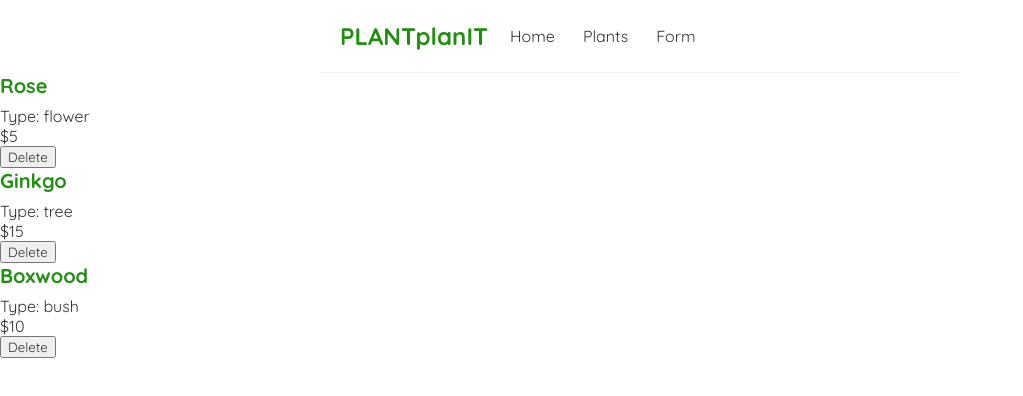
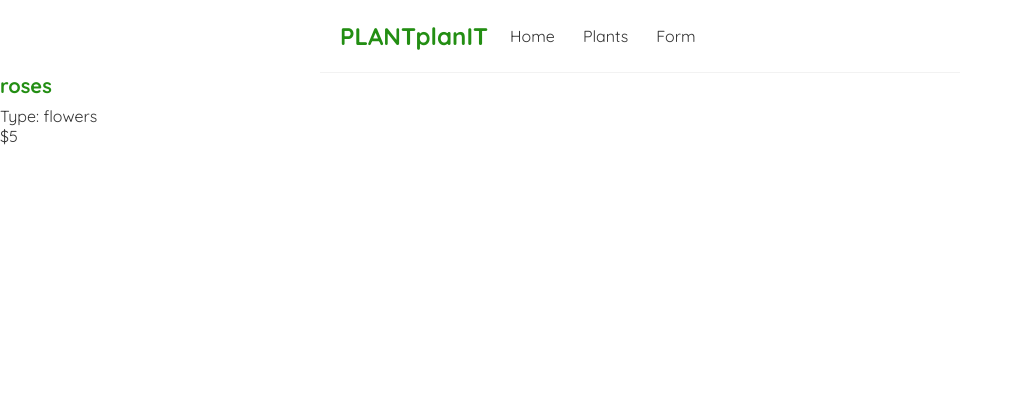
Before and after one commit to StephenthatsPH/phase-2-react-project, a React (Create React App) app: page /plants in a window 1280 px wide. Shown: the top 396 px of the page, without its empty margins (0-1023 px from the left). Built offline with nearby package versions, Linux system fonts and the light colour scheme; data requests are answered from the project's data file.

Commit message:
Changed from State to API fetch

```diff
--- a/public/index.html
+++ b/public/index.html
@@ -2,7 +2,7 @@
 <html lang="en">
   <head>
     <meta charset="utf-8" />
-    <link rel="icon" href="%PUBLIC_URL%/favicon.ico" />
+    <!-- <link rel="icon" href="%PUBLIC_URL%/favicon.ico" /> -->
     <meta name="viewport" content="width=device-width, initial-scale=1" />
     <meta name="theme-color" content="#000000" />
     <meta
@@ -24,7 +24,7 @@
       work correctly both with client-side routing and a non-root public URL.
       Learn how to configure a non-root public URL by running `npm run build`.
     -->
-    <title>PLANTplanIT</title>
+    <title>PlanIT PlantIT</title>
   </head>
   <body>
     <noscript>You need to enable JavaScript to run this app.</noscript>
--- a/src/components/Plants.jsx
+++ b/src/components/Plants.jsx
@@ -1,23 +1,37 @@
-import { useState } from 'react';
+import { useState, useEffect } from 'react';
 import PlantsCard from './PlantsCard';
 
-function Plants() {
-    const [plants, setPlants] = useState([
-        {name: 'Rose', price: 5, type: 'flower', id: 1 },
-        {name: 'Ginkgo', price: 15, type: 'tree', id: 2 },
-        {name: 'Boxwood', price: 10, type: 'bush', id: 3 },
-    ])
+const Plants = ()=> {
+    const [product, setProduct] = useState(null);
+    const [isPending, setIsPending] = useState(true);
+    const [error, setError] = useState(null);
 
-    const handleDelete = (id) => {
-        const newPlants = plants.filter(plant => plant.id !== id);
-        setPlants(newPlants);
-    }
+    useEffect(() => {
+        fetch('http://localhost:8000/product')
+            .then(res => {
+                if(!res.ok) {
+                    throw Error('Could not fetch the data')
+                }
+                return res.json();
+            })
+            .then(data => {
+                setProduct(data)
+                setIsPending(false);
+                setError(null);
+            })
+            .catch(err => {
+                setIsPending(false);
+                setError(err.message);
+            })
+    }, []);
 
     return (
         <div>
-            <PlantsCard plants={plants} handleDelete={handleDelete}/>
+            { error && <div>{ error }</div> }
+            {isPending && <div>Loading...</div>}
+            {product && <PlantsCard product={product} />}
         </div>
     );
-}
+};
 
 export default Plants;
--- a/src/components/PlantsCard.jsx
+++ b/src/components/PlantsCard.jsx
@@ -1,15 +1,14 @@
 
 
-function PlantsCard({ plants, handleDelete }) {
+function PlantsCard({ product }) {
 
     return (
         <div>
-            {plants.map((plant) => (
-                <div className="plant-preview" key={plant.id}>
-                    <h2>{ plant.name }</h2>
-                    <p>Type: { plant.type }</p>
-                    <p>${ plant.price }</p>
-                    <button onClick={() => handleDelete(plant.id)}>Delete</button>
+            {product.map((product) => (
+                <div className="plant-preview" key={product.id}>
+                    <h2>{ product.name }</h2>
+                    <p>Type: { product.category }</p>
+                    <p>${ product.price }</p>
                 </div>
             ))}
         </div>
```
